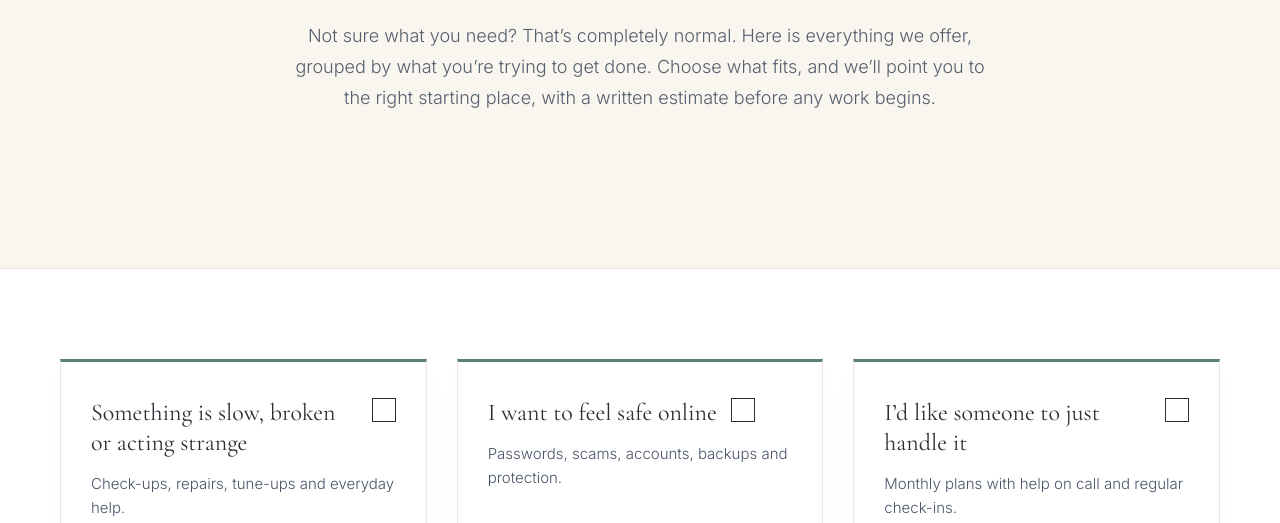
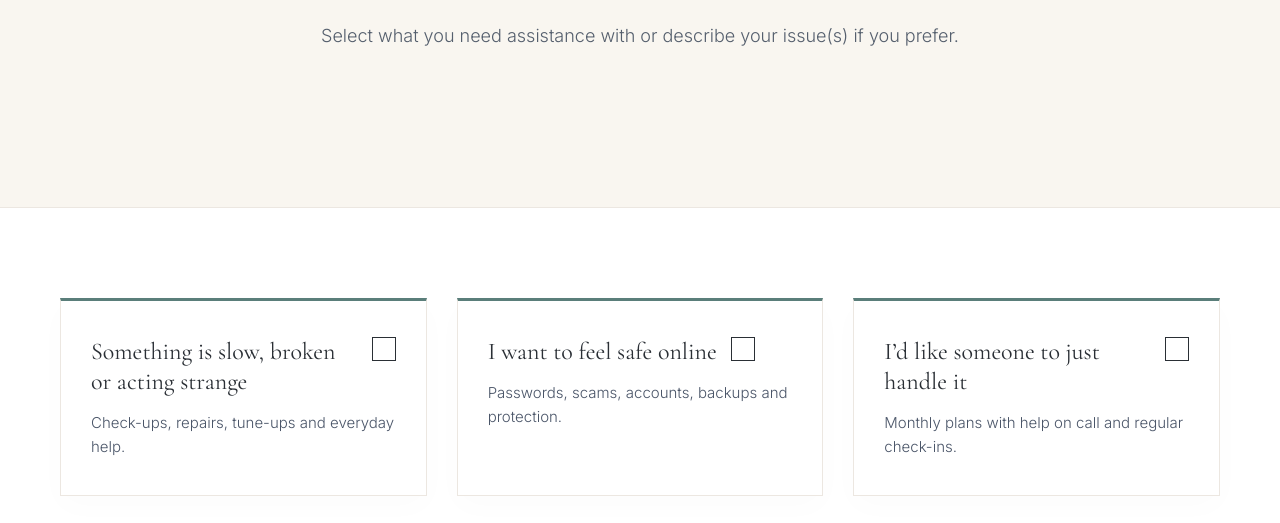
Before and after one commit to maggie537/805Site, a plain HTML site: page services.html in a window 1280 px wide. Shown: the part 270-793 px from the top of the page. Drawn offline with nearby package versions, Linux system fonts and the light colour scheme.

Commit message:
Update services.html

```diff
--- a/services.html
+++ b/services.html
@@ -168,7 +168,7 @@
     <main>
         <section class="hero">
             <h1>Tech help, without the guesswork.</h1>
-            <p>Not sure what you need? That’s completely normal. Here is everything we offer, grouped by what you’re trying to get done. Choose what fits, and we’ll point you to the right starting place, with a written estimate before any work begins.</p>
+            <p>Select what you need assistance with or describe your issue(s) if you prefer.</p>
         </section>
 
         <section id="start" class="section-container">
```
